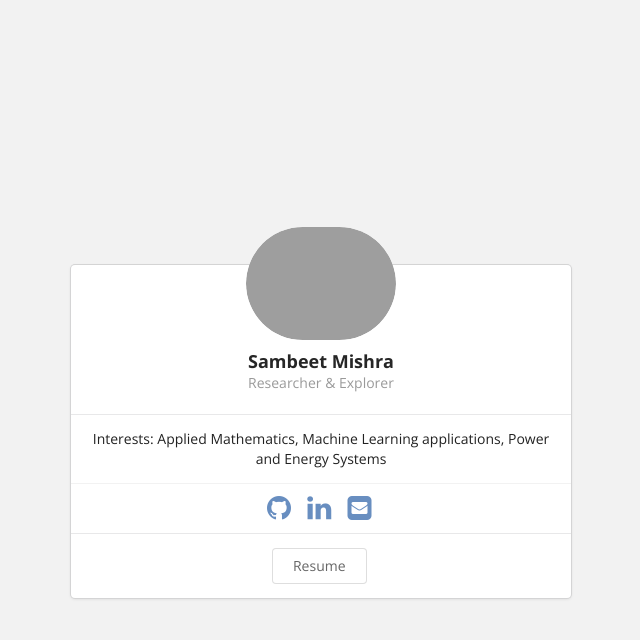
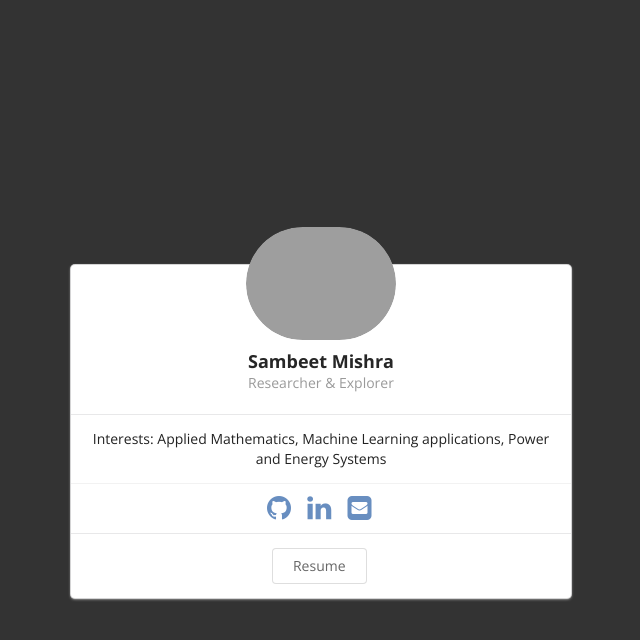
Before and after one commit to sambeetportfolio/sambeet_portfolio, a Jekyll site: the page built from index.html, in a window 1280 px wide. Shown: the top 640 px of the page, without its empty margins (319-959 px from the left). Built offline with Jekyll 4.4.1, drawn with Linux system fonts in a browser that asks for light colours.

Commit message:
refactor css

```diff
--- a/css/stylesheet-customizations.scss
+++ b/css/stylesheet-customizations.scss
@@ -9,6 +9,38 @@
 // Customize the background color
 body {
   // background-color: #f2f2f2;;
+    background: #333;
+}
+
+
+.wrapper {
+  width: 500px;
+  height: 500px;
+  position: absolute;
+  left: 50%;
+  top: 50%;
+  transform: translate(-50%, -50%);
+  border-radius: 5px;
+  background-image: linear-gradient(to top, #accbee 0%, #e7f0fd 100%);
+  overflow: hidden;
+}
+
+.wave {
+  width: 1000px;
+  height: 1025px;
+  position: absolute;
+  top: -25%;
+  left: 50%;
+  margin-left: -500px;
+  margin-top: -500px;
+  border-radius: 35%;
+  background: rgba(255, 255, 255, .75);
+  animation: wave 15s infinite linear;
+}
+
+@keyframes wave {
+  from { transform: rotate(0deg);}
+  from { transform: rotate(360deg);}
 }
 
 
```
